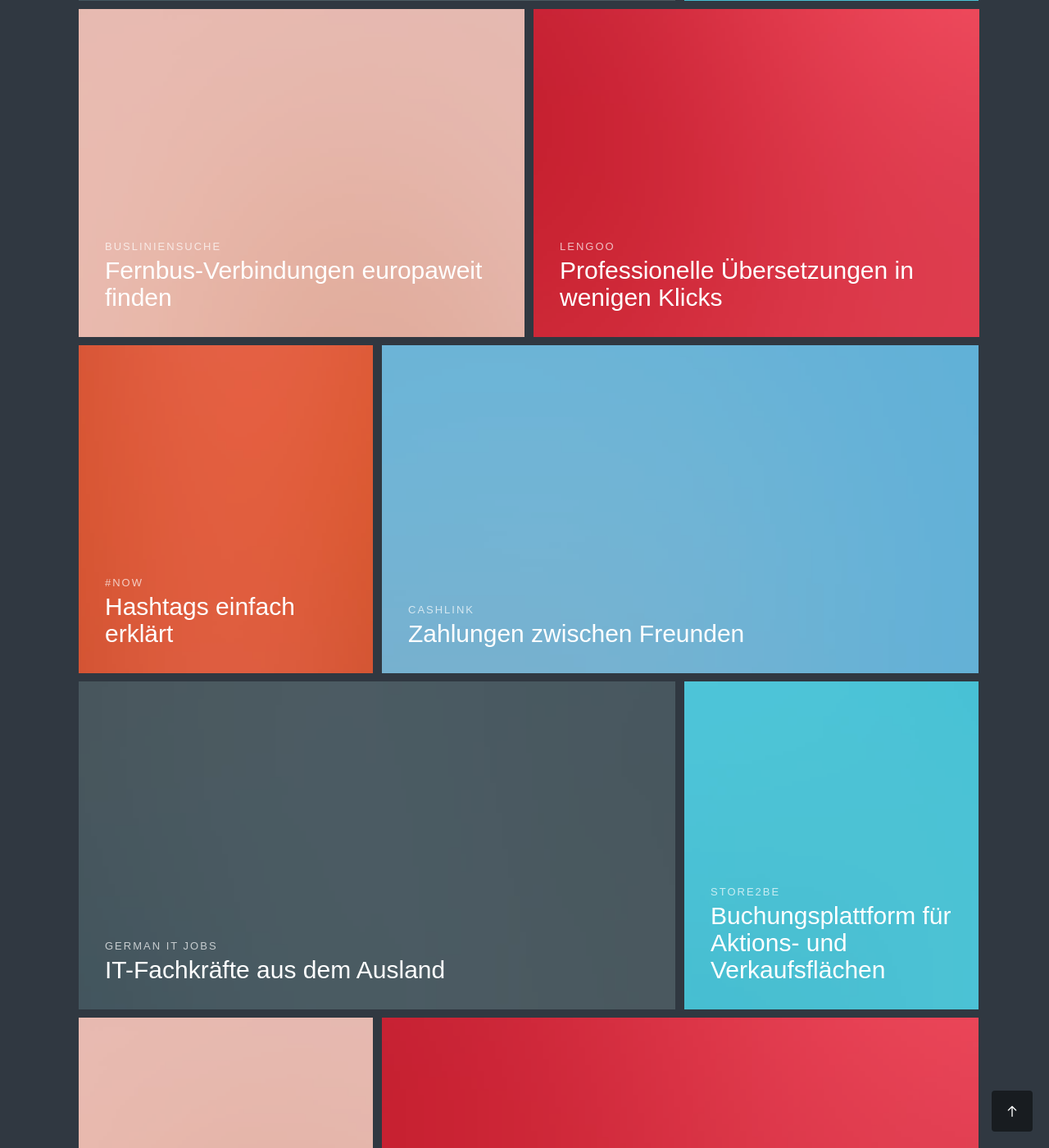
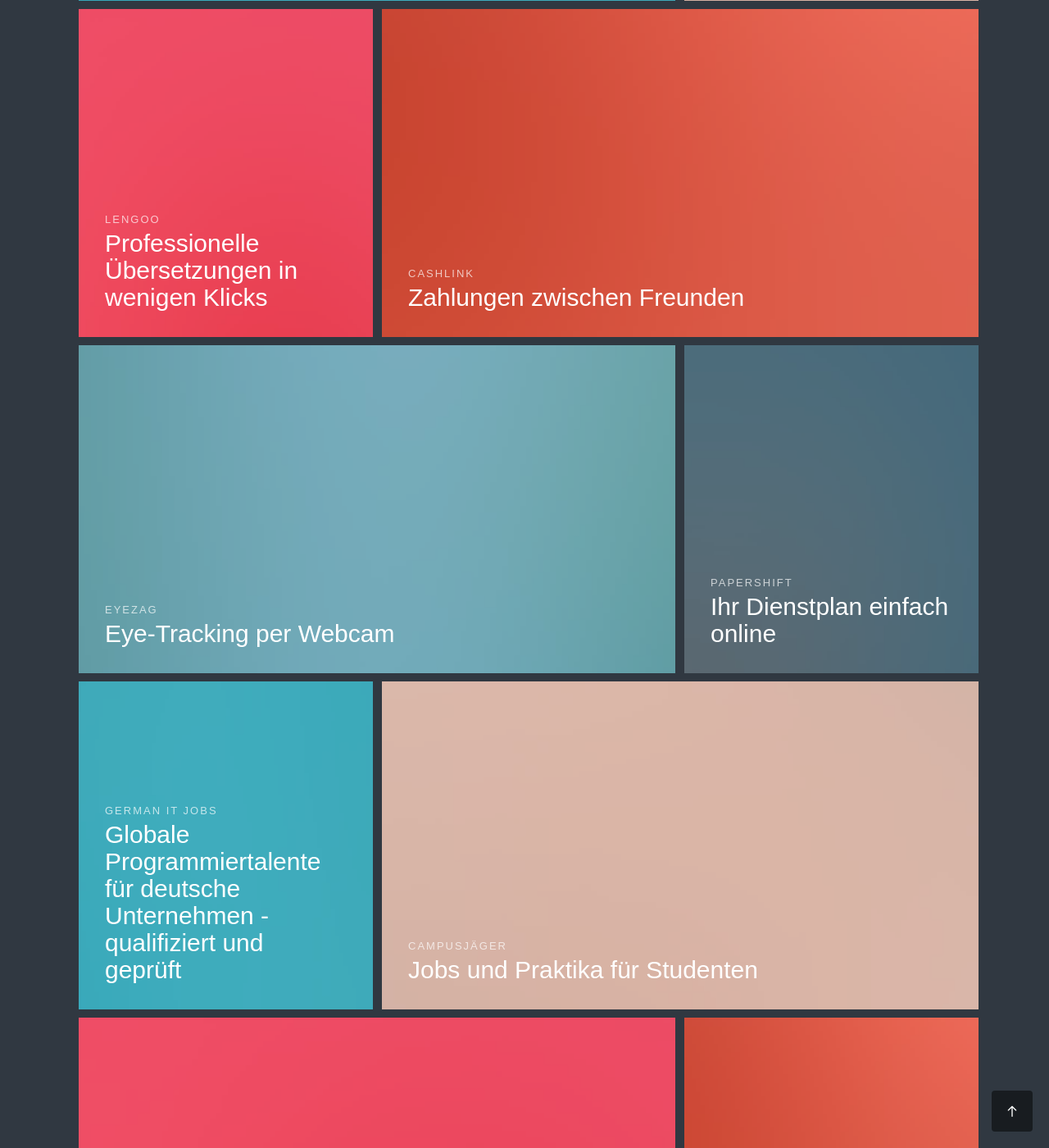
Before and after one commit to pioniergarage/startup-karlsruhe.de, a Jekyll site: the page built from index.html, in a window 1280 px wide and 1400 px high, scrolled down 2891 px. Shown: the whole window at 82% size. Built offline with Jekyll 4.4.1, drawn with Linux system fonts in a browser that asks for light colours; nearby versions of some CDN libraries; some web fonts are replaced; some of the changed text lies outside the part shown.

Commit message:
Startups as JSON file

```diff
--- a/index.html
+++ b/index.html
@@ -1,3 +1,5 @@
+---
+---
 <!DOCTYPE HTML>
 <!--
 	Aesthetic by gettemplates.co
@@ -200,90 +202,17 @@
 			<div class="row row-pb-md">
 				<div class="col-md-12">
 					<ul id="gtco-portfolio-list">
-                        <li class="two-third animate-box" data-animate-effect="fadeIn" style="background-image: url(images/img_1.jpg); ">
-                            <a href="#" class="color-1">
+						{% assign selected_startups = site.data.startups | sample:100 %}
+						{% for startup in selected_startups %}
+                        <li class="{% cycle 'two-third', 'one-third', 'one-third', 'two-third' %} animate-box" data-animate-effect="fadeIn" style="background-image: url(images/img_{% cycle '1', '2', '3', '4', '5', '6' %}.jpg); ">
+                            <a href="{{ startup.url }}" target="_blank" class="color-{% cycle '2', '3', '4', '5', '6', '1' %}">
                                 <div class="case-studies-summary">
-                                    <span>Campusjäger</span>
-                                    <h2>Jobs und Praktika für Studenten</h2>
+                                    <span>{{ startup.name }}</span>
+                                    <h2>{{ startup.tagline }}</h2>
                                 </div>
                             </a>
                         </li>
-                        <li class="one-third animate-box" data-animate-effect="fadeIn" style="background-image: url(images/img_2.jpg); ">
-                            <a href="#" class="color-2">
-                                <div class="case-studies-summary">
-                                    <span>Papershift</span>
-                                    <h2>Ihr Dienstplan einfach online</h2>
-                                </div>
-                            </a>
-                        </li>
-
-						<li class="one-half animate-box" data-animate-effect="fadeIn" style="background-image: url(images/img_3.jpg); ">
-							<a href="#" class="color-3">
-								<div class="case-studies-summary">
-									<span>busliniensuche</span>
-									<h2>Fernbus-Verbindungen europaweit finden</h2>
-								</div>
-							</a>
-						</li>
-						<li class="one-half animate-box" data-animate-effect="fadeIn" style="background-image: url(images/img_4.jpg); ">
-							<a href="#" class="color-4">
-								<div class="case-studies-summary">
-									<span>Lengoo</span>
-									<h2>Professionelle Übersetzungen in wenigen Klicks</h2>
-								</div>
-							</a>
-						</li>
-
-						<li class="one-third animate-box" data-animate-effect="fadeIn" style="background-image: url(images/img_5.jpg); ">
-							<a href="#" class="color-5">
-								<div class="case-studies-summary">
-									<span>#now</span>
-									<h2>Hashtags einfach erklärt</h2>
-								</div>
-							</a>
-						</li>
-						<li class="two-third animate-box" data-animate-effect="fadeIn" style="background-image: url(images/img_6.jpg); ">
-							<a href="#" class="color-6">
-								<div class="case-studies-summary">
-									<span>CASHLINK</span>
-									<h2>Zahlungen zwischen Freunden</h2>
-								</div>
-							</a>
-						</li>
-
-                        <li class="two-third animate-box" data-animate-effect="fadeIn" style="background-image: url(images/img_1.jpg); ">
-                            <a href="#" class="color-1">
-                                <div class="case-studies-summary">
-                                    <span>German IT Jobs</span>
-                                    <h2>IT-Fachkräfte aus dem Ausland</h2>
-                                </div>
-                            </a>
-                        </li>
-                        <li class="one-third animate-box" data-animate-effect="fadeIn" style="background-image: url(images/img_2.jpg); ">
-                            <a href="#" class="color-2">
-                                <div class="case-studies-summary">
-                                    <span>store2be</span>
-                                    <h2>Buchungsplattform für Aktions- und Verkaufsflächen</h2>
-                                </div>
-                            </a>
-                        </li>
-
-                        <li class="one-third animate-box" data-animate-effect="fadeIn" style="background-image: url(images/img_3.jpg); ">
-                            <a href="#" class="color-3">
-                                <div class="case-studies-summary">
-                                    <span>Eyezag</span>
-                                    <h2>Eye-Tracking per Webcam</h2>
-                                </div>
-                            </a>
-                        </li>
-                        <li class="two-third animate-box" data-animate-effect="fadeIn" style="background-image: url(images/img_4.jpg); ">
-                            <a href="#" class="color-4">
-                                <div class="case-studies-summary">
-                                    <span>Blue Yonder</span>
-                                    <h2>Cloudbasierte Predictive Applications für den Handel</h2>
-                                </div>
-                            </a>
-                        </li>
+						{% endfor %}
 					</ul>
 				</div>
 			</div>
```
Also changed, not shown: _data/startups.json (added, +52 -0 lines).
